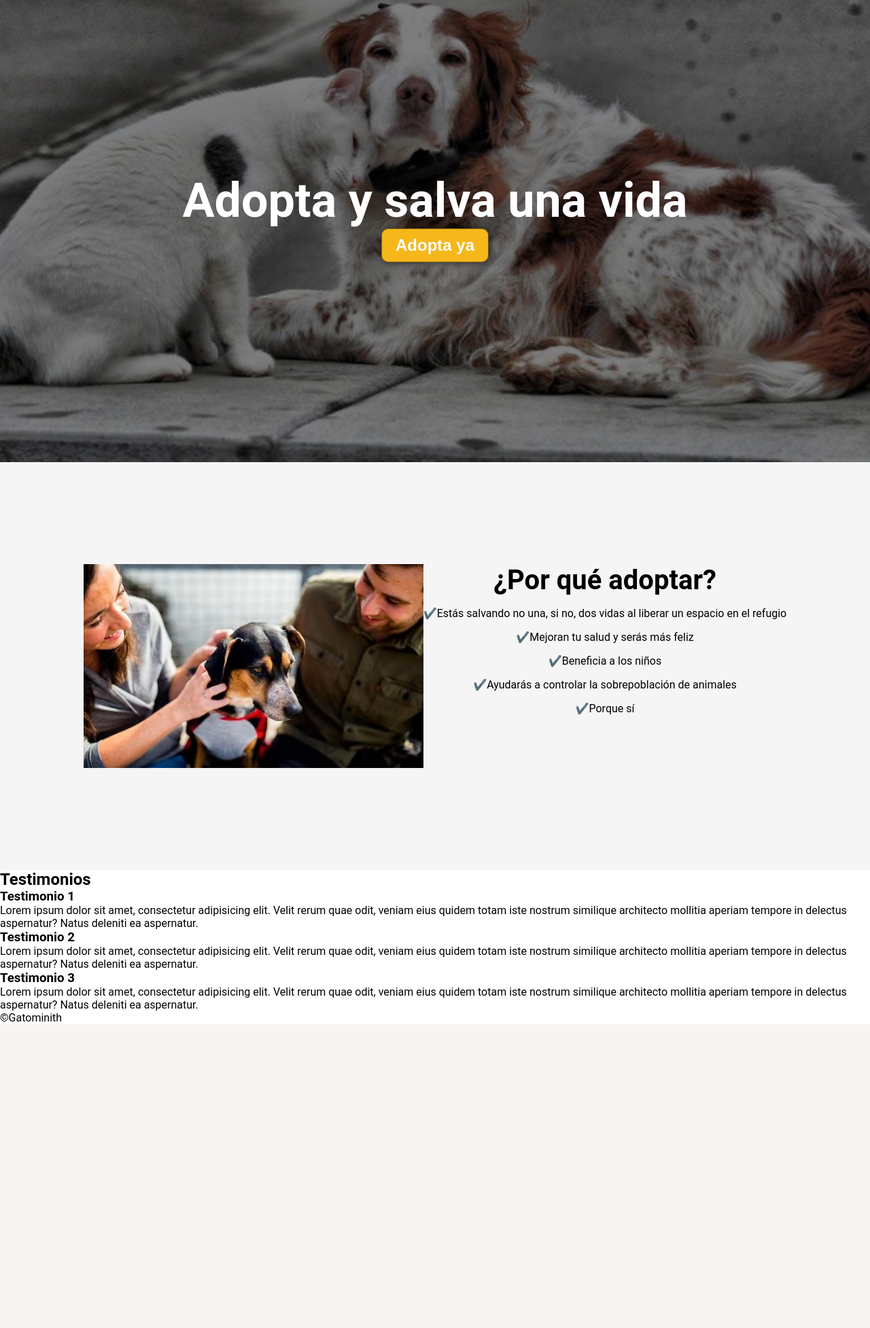
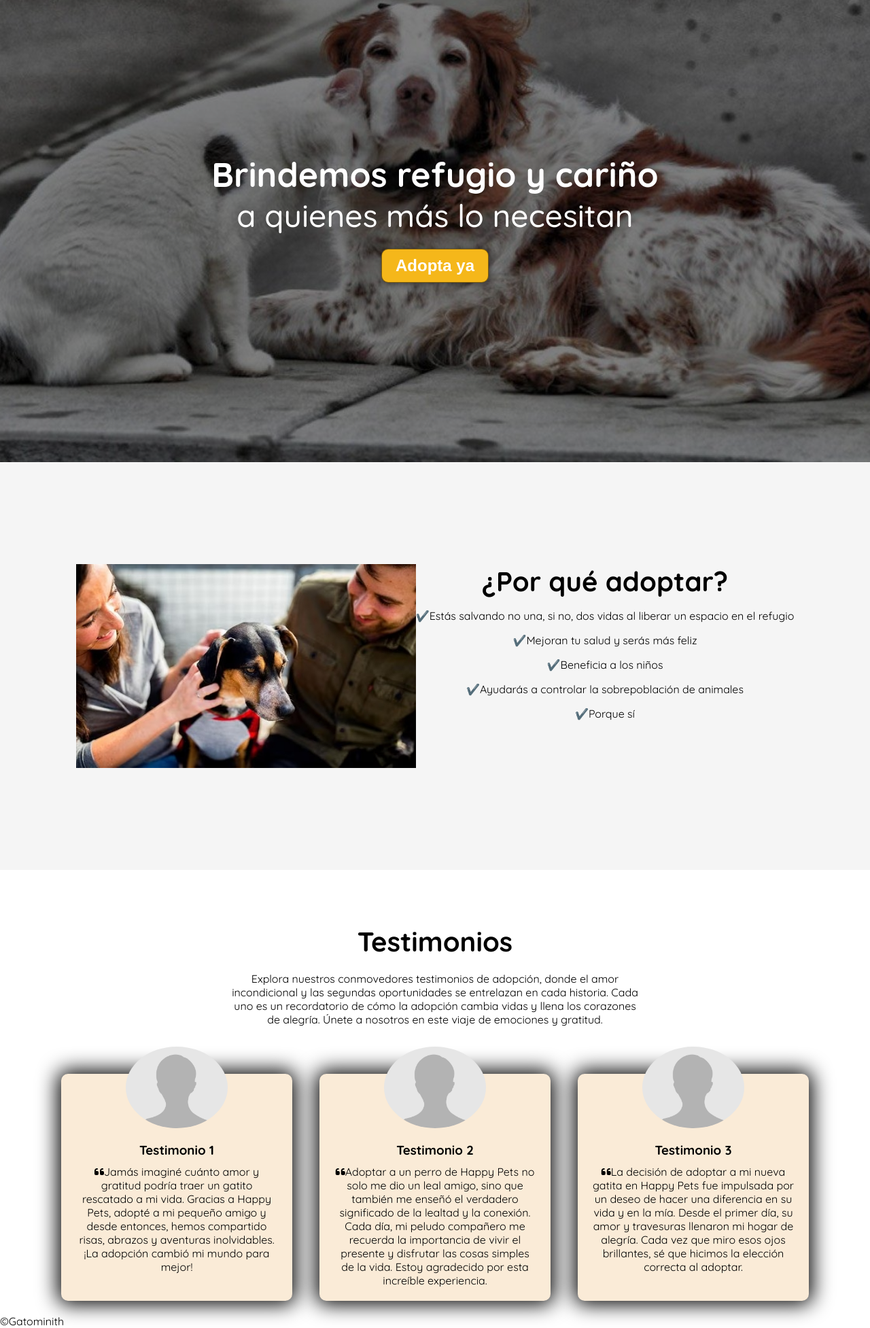
Before and after one commit to LeslieSanz/HappyPets-ProyectoWeb, a PHP site: page /html/index.html in a window 1280 px wide. Shown: the part 130-2084 px from the top of the page at 68% size. Before the commit the page ends 1637 px from the top, so only its background shows below. Run offline with PHP 8.4, Linux system fonts and the light colour scheme; some libraries are stand-ins or nearby versions.

Commit message:
pagina de inicio al 50%

```diff
--- a/css/styles.css
+++ b/css/styles.css
@@ -1,14 +1,14 @@
 @import url('https://fonts.googleapis.com/css2?family=Quicksand:wght@300;400;500;600;700&display=swap');
 
-* {
+*{
   margin: 0;
   padding: 0;
-  box-sizing: border-box;
+  box-sizing: border-box ;
 }
 
 /* Estilos generales para el cuerpo del documento */
 body {
-  font-family: 'Roboto', sans-serif;
+  font-family: 'Quicksand', sans-serif;
 }
 
 /* Estilos para los enlaces */
@@ -69,35 +69,38 @@ nav a:hover {
   color: rgb(236, 214, 70);
 }
 
-.menu i {
+.menu i{
   margin-right: 5px;
 }
 
-.menu>li {
+.menu > li{
   position: relative;
   display: inline-block;
 }
 
 /*Submenu*/
-.submenu {
+.submenu{
   position: absolute;
   background-color: rgb(245, 183, 26);
   width: 90%;
-  display: none;
+  visibility: hidden;
+  opacity: 0;
+  transition: opacity 1.5s;
 }
 
-.submenu li a {
+.submenu li a{
   display: block;
   padding: 15px;
   color: white;
 }
 
-.submenu li a:hover {
+.submenu li a:hover{
   color: black;
 }
 
-.menu li:hover .submenu {
-  display: block;
+.menu li:hover .submenu{
+  visibility: visible;
+  opacity: 1;
 }
 
 
@@ -133,7 +136,13 @@ nav a:hover {
 
 /* Estilos para el título en la sección hero */
 #hero h1 {
-  font-size: 70px;
+  font-size: 50px;
+}
+
+#hero h2 {
+  font-size: 46px;
+  font-family: 'Quicksand', sans-serif;
+  font-weight: 500;
 }
 
 /* Estilos para la sección "razones" */
@@ -175,6 +184,7 @@ button {
   font-size: 1.5em;
   font-weight: bold;
   padding: 10px 20px;
+  margin-top: 20px;
   border-radius: 10px;
   border: 1px solid rgba(0, 0, 0, 0.5);
   box-shadow: 2px 2px 10px rgba(0, 0, 0, 0.5);
@@ -182,8 +192,57 @@ button {
   background-color: rgb(245, 183, 26);
 }
 
-/* Estilos para el contenedor principal */
-.container {
-  max-width: 1400px;
+#testimonios{
+  width: 100%;
+  max-width: 1500px;
+  text-align: center;
+}
+
+#testimonios h2{
+  margin-top: 80px;
+    font-size: 40px;
+}
+
+.parrafo1{
+  width: 100%;
+  max-width: 600px;
   margin: auto;
+  margin-top: 20px;
 }
+
+.container-testimonios{
+  width: 100%;
+  display: flex;
+  justify-content: center;
+  margin-top: 50px;
+}
+
+.comentario{
+  width: 340px;
+  margin: 20px;
+  background-color: antiquewhite;
+  padding: 20px;
+  text-align: center;
+  border-radius: 10px;
+  box-shadow: 0px 0px 30px 5px black;
+}
+
+.foto-perfil{
+  margin: auto;
+  width: 150px;
+  height: 120px;
+  background-image: url(../img/persona.jpg);
+  background-position: center;
+  background-size: cover;
+  border-radius: 50%;
+  position: relative;
+  top: -60px;
+}
+
+.comentario h3{
+  margin-top: -40px;
+}
+
+.comentario p{
+  margin-top: 10px;
+}
--- a/html/index.html
+++ b/html/index.html
@@ -1,21 +1,24 @@
 <!DOCTYPE html>
 <html lang="en">
-
 <head>
-  <meta charset="UTF-8" />
-  <meta name="viewport" content="width=device-width, initial-scale=1.0" />
+    <meta charset="UTF-8">
+    <meta name="viewport" content="width=device-width, initial-scale=1.0">
     <title>Happy Pets</title>
 
-  <link rel="stylesheet" href="../css/styles.css" />
+    <link
+        rel="stylesheet"
+        href="../css/styles.css"
+    />
+
 
     <script src="https://kit.fontawesome.com/09bca36bc3.js" crossorigin="anonymous"></script>
+
 </head>
-
 <body>
     <!--CABECERA-->
     <header>
-    <a href="#" class="logo">
-      <img src="../img/logopets.jpeg" alt="logo de la empresa" class="logo-img" />
+        <a href="../html/index.html" class="logo">
+           <img src="../img/logopets.jpeg" alt="logo de la empresa" class="logo-img">
            <h2 class="logo-nombre">Happy Pets</h2>
         </a>
         <!--BARRA DE NAVEGACIÓN-->
@@ -23,26 +26,22 @@
             <ul class="menu">
                 <li><a href="#">¿Quiénes somos?</a></li>
                 <li><i class="fa-solid fa-newspaper"></i><a href="#">Blog</a></li>
-        <li>
-          <i class="fa-solid fa-paw"></i><a href="#">Deja tu huella</a>
+                <li><i class="fa-solid fa-paw"></i><a href="#">Deja tu huella</a>
                     <ul class="submenu">
                         <li><a href="../html/adopta.html">Adopta</a></li>
                         <li><a href="../html/reporta.html">Reporta</a></li>
-            <li><a href="../html/donaciones.html">Donaciones</a></li>
+                        <li><a href="../html/donaciones.html">Donaciones</a>
                     </ul>
                 </li>
-        <li>
-          <i class="fa-regular fa-envelope"></i><a href="../html/contacto.html">Contacto</a>
-        </li>
-        <li>
-          <i class="fa-solid fa-user"></i><a href="../html/login.html">Iniciar sesión</a>
-        </li>
+                <li><i class="fa-regular fa-envelope"></i><a href="../html/contacto.html">Contacto</a></li>
+                <li><i class="fa-solid fa-user"></i><a href="../html/login.html">Iniciar sesión</a></li>
             </ul>
         </nav>
     </header>
     <!--SECCIÓN 1-->
     <section id="hero">
-    <h1>Adopta y salva una vida</h1>
+        <h1>Brindemos refugio y cariño</h1>
+        <h2>a quienes más lo necesitan</h2>
         <button>Adopta ya</button>
     </section>
 
@@ -52,10 +51,7 @@
             <div class="texto">
                 <h2>¿Por qué adoptar?</h2>
                 <ul>
-          <li>
-            ✔️Estás salvando no una, si no, dos vidas al liberar un espacio en
-            el refugio
-          </li>
+                    <li>✔️Estás salvando no una, si no, dos vidas al liberar un espacio en el refugio</li>
                     <li>✔️Mejoran tu salud y serás más feliz</li>
                     <li>✔️Beneficia a los niños</li>
                     <li>✔️Ayudarás a controlar la sobrepoblación de animales</li>
@@ -66,34 +62,32 @@
     </section>
     <!--SECCIÓN 2-->
     <section id="testimonios">
-    <div class="container">
         <h2>Testimonios</h2>
-      <div class="carta">
+        <p class="parrafo1">Explora nuestros conmovedores testimonios de adopción, donde el amor incondicional y las
+            segundas oportunidades se entrelazan en cada historia. Cada uno es un recordatorio de cómo la adopción cambia
+            vidas y llena los corazones de alegría. Únete a nosotros en este viaje de emociones y gratitud.</p>
+        <div class="container-testimonios">
+            <div class="comentario">
+                <div class="foto-perfil"></div>
                 <h3>Testimonio 1</h3>
-        <p>
-          Lorem ipsum dolor sit amet, consectetur adipisicing elit. Velit
-          rerum quae odit, veniam eius quidem totam iste nostrum similique
-          architecto mollitia aperiam tempore in delectus aspernatur? Natus
-          deleniti ea aspernatur.
-        </p>
+                <p><i class="fa-solid fa-quote-left"></i>Jamás imaginé cuánto amor y gratitud podría traer un gatito
+                    rescatado a mi vida. Gracias a Happy Pets, adopté a mi pequeño amigo y desde entonces, hemos compartido
+                    risas, abrazos y aventuras inolvidables. ¡La adopción cambió mi mundo para mejor!</p>
             </div>
-      <div class="carta">
+            <div class="comentario">
+                <div class="foto-perfil"></div>
                 <h3>Testimonio 2</h3>
-        <p>
-          Lorem ipsum dolor sit amet, consectetur adipisicing elit. Velit
-          rerum quae odit, veniam eius quidem totam iste nostrum similique
-          architecto mollitia aperiam tempore in delectus aspernatur? Natus
-          deleniti ea aspernatur.
-        </p>
+                <p><i class="fa-solid fa-quote-left"></i>Adoptar a un perro de Happy Pets no solo me dio un leal amigo,
+                    sino que también me enseñó el verdadero significado de la lealtad y la conexión. Cada día, mi peludo compañero me recuerda la importancia de vivir el
+                    presente y disfrutar las cosas simples de la vida. Estoy agradecido por esta increíble experiencia.</p>
             </div>
-      <div class="carta">
+            <div class="comentario">
+                <div class="foto-perfil"></div>
                 <h3>Testimonio 3</h3>
-        <p>
-          Lorem ipsum dolor sit amet, consectetur adipisicing elit. Velit
-          rerum quae odit, veniam eius quidem totam iste nostrum similique
-          architecto mollitia aperiam tempore in delectus aspernatur? Natus
-          deleniti ea aspernatur.
-        </p>
+                <p><i class="fa-solid fa-quote-left"></i>La decisión de adoptar a mi nueva gatita en Happy Pets fue
+                    impulsada por un deseo de hacer una diferencia en su vida y en la mía. Desde el primer día, su amor
+                    y travesuras llenaron mi hogar de alegría. Cada vez que miro esos ojos brillantes, sé que hicimos la
+                    elección correcta al adoptar.</p>
             </div>
         </div>
     </section>
@@ -104,5 +98,5 @@
         </div>
     </footer>
 </body>
-
 </html>
+</html>
```
Also changed, not shown: html/adopta.html (+25 -11 lines), html/contacto.html (+15 -20 lines), html/donaciones.html (+25 -12 lines), img/persona.jpg (added). Lines whose indentation alone changed are shown as unchanged.
